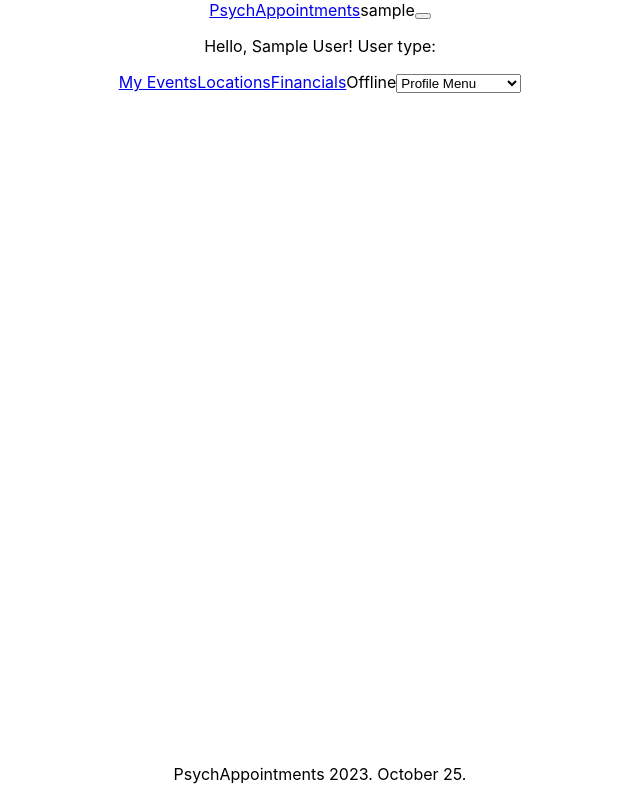
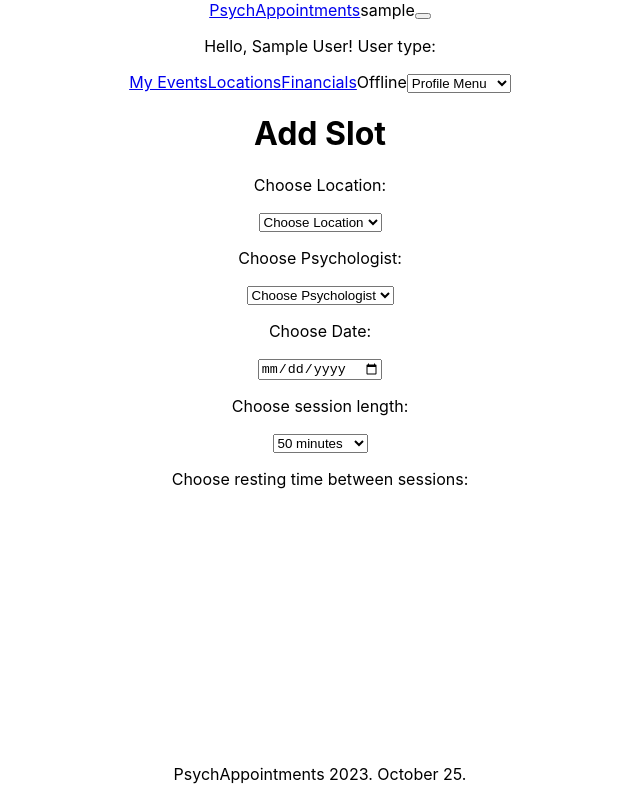
Before and after one commit to horvathv01/psychappointments-web-app, a React (Create React App) app: page /slots/add in a window 1280 px wide. Shown: the whole page, without its empty margins (320-960 px from the left). Built offline with nearby package versions, Linux system fonts and the light colour scheme; sample sign-in values are in the browser's storage.

Commit message:
add AddSlots.jsx (unfinished)

```diff
--- a/src/App.js
+++ b/src/App.js
@@ -21,6 +21,7 @@ import AdminEditUser from './Components/AdminEditUser';
 import MyClientsPage from './Components/MyClientsPage';
 import Appointments from './Components/Appointments';
 import EditAppointment from './Components/EditAppointment';
+import AddSlot from './Components/AddSlot';
 
 function App() {
 
@@ -52,13 +53,15 @@ function App() {
                 <Route path="/profile" element={<ProfilePage />} />
                 <Route path="/profile/myclients" element={<MyClientsPage />} />
 
+                <Route path="/slots/add" element={<AddSlot />} />
+                <Route path="/slots/edit" element={null} />
+
                 <Route path="/appointments" element={<Appointments />} />
                 <Route path="/appointments/add" element={<AddAppointment />} />
                 <Route path="/appointments/edit" element={<EditAppointment />} />
 
                 <Route path="/rooms/add" element={null} />
                 <Route path="/rooms/edit" element={null} />
-                <Route path="/rooms/delete" element={null} />
               </Routes>
             </Layout>
           </DateProvider>
--- a/src/Components/AddAppointment.jsx
+++ b/src/Components/AddAppointment.jsx
@@ -1,6 +1,5 @@
 import React, {useState, useEffect, useContext} from "react";
 import { UserContext } from "../UserContext";
-import NavBar from "./NavBar";
 import { useNavigate } from "react-router-dom";
 
 export default function AddAppointment(){
@@ -8,11 +7,11 @@ export default function AddAppointment(){
     const [client, setClient] = useState(null); //--> registered client for appointment
     const [psychologist, setPsychologist] = useState(null); //--> registered psych. for appointment
     const [location, setLocation] = useState(null); //--> registered location for appointment
+    const [date, setDate] = useState(null); //--> regsitered date for appointment
     const [sessionStart, setSessionStart] = useState(null); //--> registered session start for appointment
     const [sessionEnd, setSessionEnd] = useState(null); //--> registered session end for appointment
     const [description, setDescription] = useState(""); //--> registered session description for appointment
     const [frequency, setFrequency] = useState("weekly"); //--> registered frequency for appointment
-    const [allPsychologists, setAllPsychologists] = useState([]);
     const navigate = useNavigate();
 
     useEffect(() => {
@@ -20,22 +19,19 @@ export default function AddAppointment(){
         if(retreivedUser == null){
             navigate("/loginfirst");
         }
-        if(retreivedUser.type == "psychologist"){
-            setPsychologist(retreivedUser);
-        } else if (retreivedUser.type == "client"){
+        if (retreivedUser.type == "client"){
             setClient(retreivedUser);
         }
-
     }, [user, client]);
 
 
     function handleSubmit(){
-        //validate data --> same as registration validator?
+        //validate data --> same as registration validator!
         //what to include?
         //psychologist.id + psychologist.name? --> to track changes of id in future
         //client's data --> send to backend, see if email already exists --> add appointment to existing client ELSE create new client with standard password
         //location id (+ location name?)
-        //session start, session end
+        //session start, session end (date from date state)
         //frequency of session
         //session description
         //time of appointment addition + data of person who added it
@@ -45,24 +41,7 @@ export default function AddAppointment(){
         //if session is scheduled for unfit time (collides with another one): respond with nope (hacker protection)
     }
 
-    function GetLocations(){
-        let locations = [];
-        if(user != null && (user.type == "psychologist" || user.type == "manager")){
-        //only fetch associated locations
-        //setAllPsychologists(fetchedData)
-        }
-        //fetch all locations
-        //setAllPsychologists(fetchedData)
 
-        return(
-            <div>
-                <select onChange={(e) => handleLocationChange(e.target.value)} defaultValue="">
-                    <option value="" disabled>Choose Location</option>
-                    {locations.map(l => <option value={l}>{l.name}</option>)}
-                </select>
-            </div>
-        )
-    }
 
     function handleFrequencyChange(freq){
         setFrequency(freq);
@@ -70,48 +49,14 @@ export default function AddAppointment(){
 
     function handleLocationChange(location){
         setLocation(location);
-        let psychologists = [];
-        //fetch psychologists available at location
-        setAllPsychologists(psychologists);
     }
 
-    function GetAvailableTimeSlots(){
-        if(psychologist == null){
-            return (
-                <p>Choose psychologist first!</p>
-            );
-        } else {
-            let slots = [];
-            //fetch available time slots of chosen psychologist
-            return(<div>
-                <select onChange={(e) => setSlot(e.target.value)} defaultValue="">
-                    <option value="" disabled>Choose Slot</option>
-                    {slots.map(s => <option value={s}>{s.name}</option>)}
-                </select>
-            </div>
-        );
-        }
-    }
+
 
     function setSlot(slot){
         setSessionStart(slot.start);
         setSessionEnd(slot.end);
     }
-
-    function GeneratePsychologistDataField(){
-        if(psychologist != null){
-            return(
-                <p>{psychologist.name}</p>
-            );
-        } else {
-            return(
-                <select onChange={(e) => setPsychologist(e.target.value)} defaultValue="">
-                    <option value="" disabled>Choose Psychologist</option>
-                    {allPsychologists.map(p => <option value={p}>{p.name}</option>)}
-                </select>
-            );
-        };
-    };
 
     function parseAddress(input){
         let address = {
@@ -223,13 +168,15 @@ export default function AddAppointment(){
             <div>
                 <form onSubmit={handleSubmit}>
                     <p>Location: </p>
-                    <GetLocations />
+                    <GetLocations handleLocationChange={handleLocationChange} />
                     <p>Psychologist: </p>
-                    <GeneratePsychologistDataField />
+                    <GeneratePsychologistDataField setPsychologist={setPsychologist} psychologist={psychologist} location={location} />
                     <p>Client: </p>
-                    {user && <GenerateClientDataFields />}
+                    {user && <GenerateClientDataFields psychologist={psychologist}/>}
+                    <p>Select date:</p>
+                    <ChooseDate setDate={setDate}/>
                     <p>Select time slot for session: </p>
-                    <GetAvailableTimeSlots />
+                    <GetTimeSlots psychologist={psychologist} empty={true} />
                     <p>Recurring session?</p>
                     <select onChange={(e) => handleFrequencyChange(e.target.value)} defaultValue="weekly">
                         <option value="weekly">Weekly</option>
@@ -246,3 +193,96 @@ export default function AddAppointment(){
     )
 
 }
+
+export function GetLocations({handleLocationChange}){
+    const {user, retreiveUser} = useContext(UserContext);
+    let locations = [];
+    if(user != null && (user.type == "psychologist" || user.type == "manager")){
+    //only fetch associated locations
+    //setAllPsychologists(fetchedData)
+    }
+    //fetch all locations
+    //setAllPsychologists(fetchedData)
+
+    return(
+        <div>
+            <select onChange={(e) => handleLocationChange(e.target.value)} defaultValue="">
+                <option value="" disabled>Choose Location</option>
+                {locations.map(l => <option value={l}>{l.name}</option>)}
+            </select>
+        </div>
+    )
+}
+
+export function GeneratePsychologistDataField({psychologist, setPsychologist, location}){
+    const {user, retreiveUser} = useContext(UserContext);
+    const [allPsychologists, setAllPsychologists] = useState([]);
+
+    useEffect(() => {
+        const retreivedUser = retreiveUser();
+        if(retreivedUser == null){
+            navigate("/loginfirst");
+        }
+        if(retreivedUser.type != "psychologist"){
+            //fetch all psychologists with associated location
+            //setAllPsychologists(result)
+        } else {
+            setPsychologist(retreivedUser);
+        }
+    }, [user, location]);
+
+
+    if(psychologist != null){
+        return(
+            <p>{psychologist.name}</p>
+        );
+    } else {
+        return(
+            <select onChange={(e) => setPsychologist(e.target.value)} defaultValue="">
+                <option value="" disabled>Choose Psychologist</option>
+                {allPsychologists.map(p => <option value={p}>{p.name}</option>)}
+            </select>
+        );
+    };
+};
+
+export function GetTimeSlots({psychologist, empty}){
+    const [allSlots, setAllSlots] = useState([]);
+
+    useEffect(() => {
+        if(psychologist != null){
+            if(empty){ //empty is a boolean
+                //fetch empty time slots only
+                //setAllSlots(result)
+            } else {
+                //fetch all time slots of psychologist
+                //setAllSlots(result)
+            }
+        }
+
+    }, [psychologist]);
+
+
+    if(psychologist == null){
+        return (
+            <p>Choose psychologist first!</p>
+        );
+    } else {
+        let slots = [];
+        //fetch available time slots of chosen psychologist
+        return(<div>
+            <select onChange={(e) => setSlot(e.target.value)} defaultValue="">
+                <option value="" disabled>Choose Slot</option>
+                {allSlots.map(s => <option value={s}>{s.name}</option>)}
+            </select>
+        </div>
+    );
+    }
+}
+
+export function ChooseDate({setDate}){
+    return(<div>
+        <input type="date" onChange={(e) => setDate(e.target.value)}></input>
+    </div>);
+
+}
--- /dev/null
+++ b/src/Components/AddSlot.jsx
@@ -0,0 +1,65 @@
+import React, {useState, useEffect, useContext} from "react";
+import { UserContext } from "../UserContext";
+import { useNavigate } from "react-router-dom";
+import { GetLocations, GeneratePsychologistDataField, GetTimeSlots, ChooseDate } from "./AddAppointment";
+
+export default function AddSlot(){
+    const navigate = useNavigate();
+    const {user, retreiveUser} = useContext(UserContext);
+    const [psychologist, setPsychologist] = useState(null); //--> registered psych. for slot
+    const [location, setLocation] = useState(null); //--> registered location for
+    const [date, setDate] = useState(null); //date for slot
+    const [sessionLength, setSessionLength] = useState(50);
+    const [rest, setRest] = useState(10);
+    const [slotStart, setSlotStart] = useState(null); //--> registered session start for slot
+    const [slotEnd, setSlotEnd] = useState(null); //--> registered session end for slot
+    const [weekly, setWeekly] = useState(true); //--> weekly repetition?
+    const [allPsychologists, setAllPsychologists] = useState([]);
+    const [allLocations, setAllLocations] = useState([]);
+
+    useEffect(() => {
+        const retreivedUser = retreiveUser();
+        if(retreivedUser == null){
+            navigate("/loginfirst");
+        }
+        if(retreivedUser.type == "psychologist"){
+            setPsychologist(retreivedUser);
+        } else if (retreivedUser.type == "client"){
+            navigate("/unauthorized");
+        }
+
+    }, [user]);
+
+    useEffect(() => {
+        if(location == null){
+        //fetch all (associated) locations
+        //setAllLocations(result);
+        }
+    }, [psychologist]);
+
+    function handleLocationChange(loc){
+        setLocation(loc);
+    }
+
+    return(
+        <div>
+            <h1>Add Slot</h1>
+            <p>Choose Location: </p>
+            <GetLocations handleLocationChange={handleLocationChange}/>
+            {psychologist == null ? <p>Choose Psychologist: </p> : <p>Psychologist: </p>}
+            <GeneratePsychologistDataField setPsychologist={setPsychologist} psychologist={psychologist} location={location}/>
+            <p>Choose Date: </p>
+            <ChooseDate setDate={setDate}/>
+            <p>Choose session length: </p>
+            <select onChange={(e) => setSessionLength(e.target.value)} defaultValue={50}>
+            <option value={50}>{sessionLength} minutes</option>
+            <option value={60}>60 minutes</option>
+            <option value={90}>90 minutes</option>
+            <option value={120}>120 minutes</option>
+            <option value="custom">Custom</option>
+            </select>
+            <p>Choose resting time between sessions: </p>
+
+        </div>
+    );
+};
--- a/src/Components/EditAppointment.jsx
+++ b/src/Components/EditAppointment.jsx
@@ -22,6 +22,7 @@ export default function EditAppointment(){
         //is it null/undefined? --> navigate("/appointments")
         //fetch appointment information
         //is user not associated with appointment && type != "admin"? --> navigate("/appointments")
+        //setAppointment(result)
 
     }, [user]);
 
--- a/src/Components/ManagerPage.jsx
+++ b/src/Components/ManagerPage.jsx
@@ -18,6 +18,9 @@ export default function ManagerPage(){
     return(
         <div>
             <button onClick={() => navigate("/registration")}>Register User</button>
+            <button onClick={() => navigate("/edituser")}>Edit User</button>
+            <button onClick={() => navigate("/slots/add")}>Add Slots</button>
+            <button onClick={() => navigate("/slots/edit")}>Edit Slots</button>
             <button onClick={() => navigate("/appointments/add")}>Add Appointment</button>
             <button onClick={() => navigate("/appointments/edit")}>Edit Appointments</button>
             <button onClick={() => navigate("/rooms/add")}>Add New Room</button>
--- a/src/Components/NavBar.jsx
+++ b/src/Components/NavBar.jsx
@@ -61,7 +61,7 @@ export default function NavBar(){
                   } value="">
                   <option disabled value="">Profile Menu</option>
                   <option value="/profile">My Profile</option>
-                  <option value="/appointments">My Appointments</option>
+                  <option value="/appointments">Appointments</option>
                   {user && user.type == "psychologist" && <option value="/profile/myclients">My Clients</option>}
                   {user != null && <option value="logout">Log out</option>}
                 </select>
--- a/src/Components/ProfilePage.jsx
+++ b/src/Components/ProfilePage.jsx
@@ -49,6 +49,8 @@ export default function ProfilePage(){
         {edit && <button onClick={() => setEdit(false)}>Cancel</button>}
         {edit && <button onClick={() => deleteProfile()}>Delete Profile</button>}
         <br/>
+        {user && user.type != "client" && <button onClick={() => navigate("/slots/add")}>Add Slots</button>}
+        {user && user.type != "client" && <button onClick={() => navigate("/slots/edit")}>Edit Slots</button>}
         <button onClick={() => navigate("/appointments/add")}>Add Appointments</button>
         <button onClick={() => navigate("/appointments/edit")}>My Appointments</button>
         <button onClick={() => navigate("/profile/myclients")}>My Clients</button>
```
